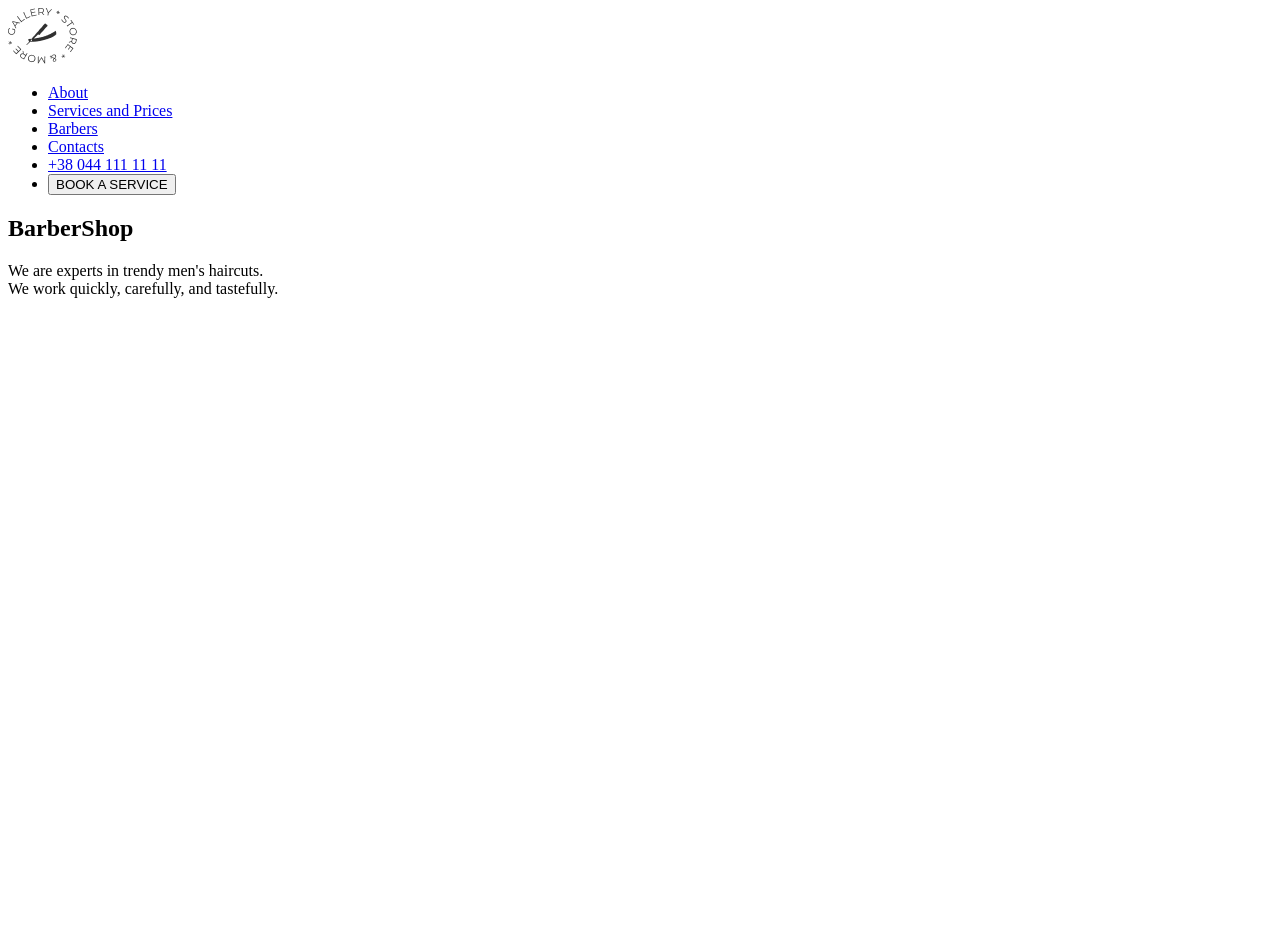
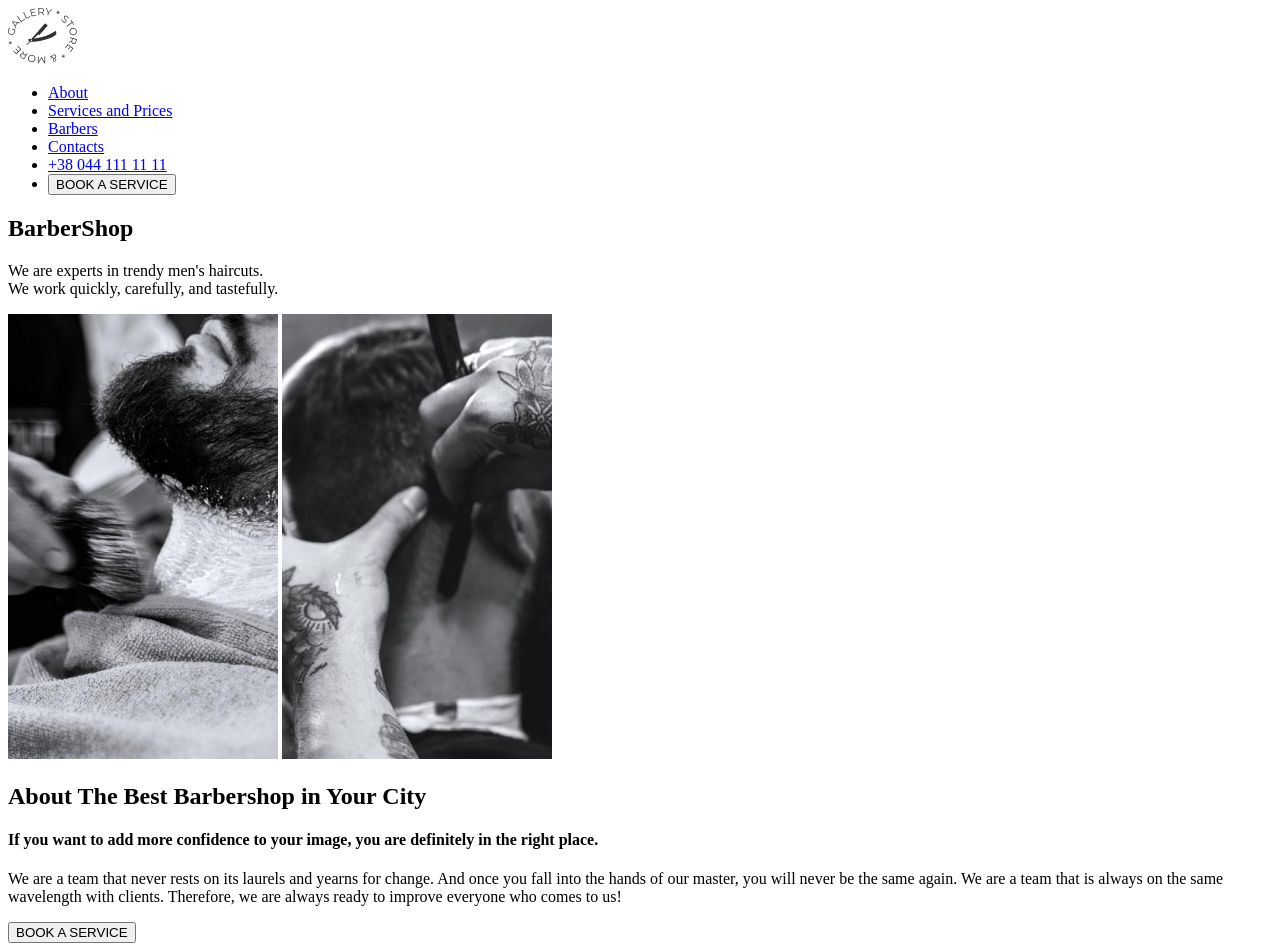
Before and after one commit to programmingandcodingg/Barbershop, a plain HTML site: page index.html in a window 1280 px wide. Before the commit the page ends 800 px from the top, so only its background shows below. Drawn offline with Linux system fonts and the light colour scheme.

Commit message:
Am implementat sectiunea de about

```diff
--- a/index.html
+++ b/index.html
@@ -6,6 +6,7 @@
     </head>
 
     <body>
+        <!--Main section-->
         <section>
             <img src="images/Logo.png" alt="Acesta este un logo">
             <nav>
@@ -23,5 +24,16 @@
             <p>We are experts in trendy men's haircuts.<br>
                 We work quickly, carefully, and tastefully.</p>
         </section>
+        <!-- About section -->
+        <SECTION>
+           <img src="images/img 1.png" alt="Imagine sectiune about"/>
+           <img src="images/img 2.png" alt="Imagine sectiune about"/>
+
+           <h1>About
+            The Best Barbershop in Your City</h1>
+            <h4>If you want to add more confidence to your image, you are definitely in the right place.</h4>
+            <p>We are a team that never rests on its laurels and yearns for change. And once you fall into the hands of our master, you will never be the same again. We are a team that is always on the same wavelength with clients. Therefore, we are always ready to improve everyone who comes to us!</p>
+            <button>BOOK A SERVICE</button>
+        </SECTION>
     </body>
 </html>
```
Also changed, not shown: images/img 1.png (added), images/img 2.png (added).
